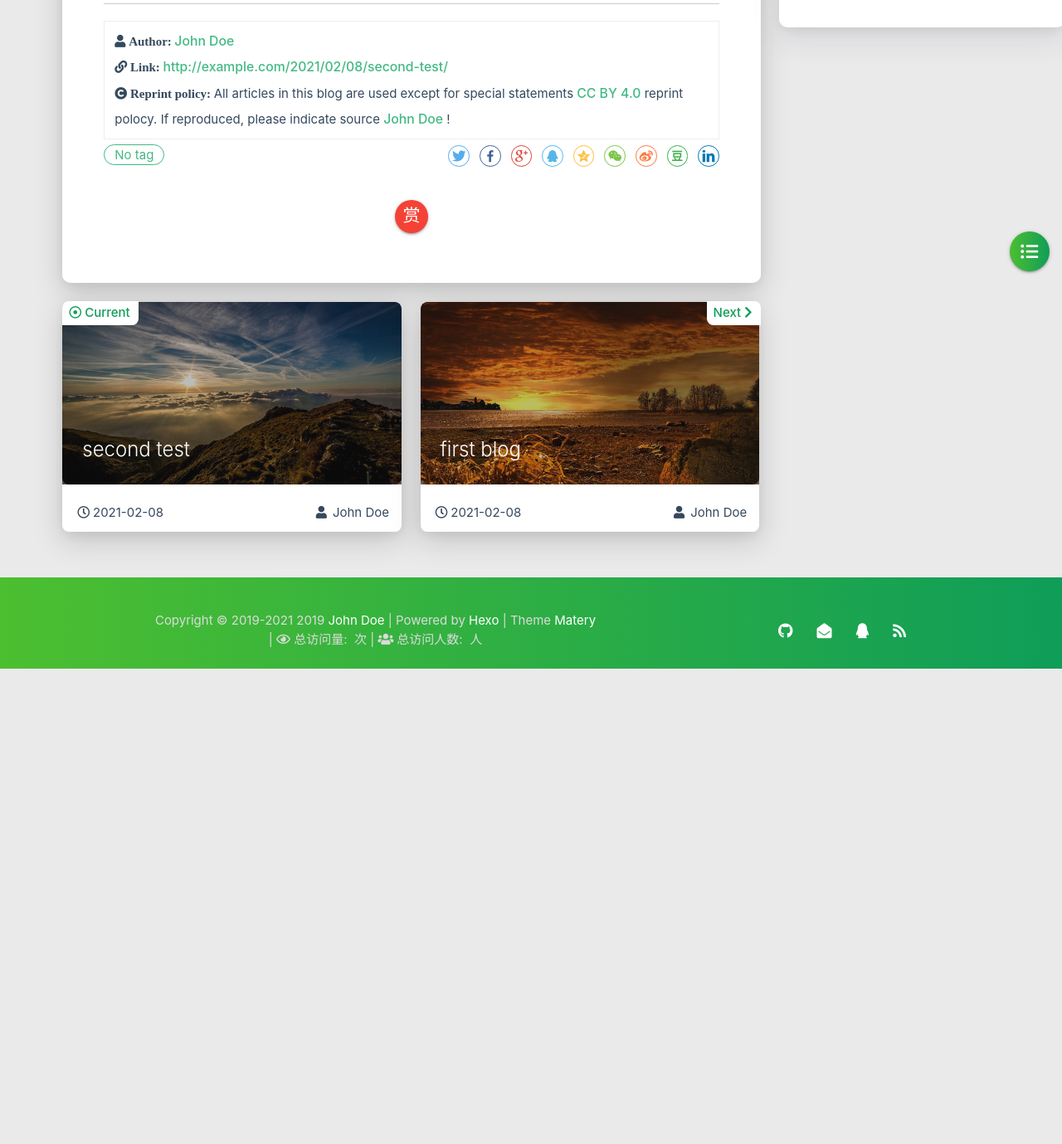
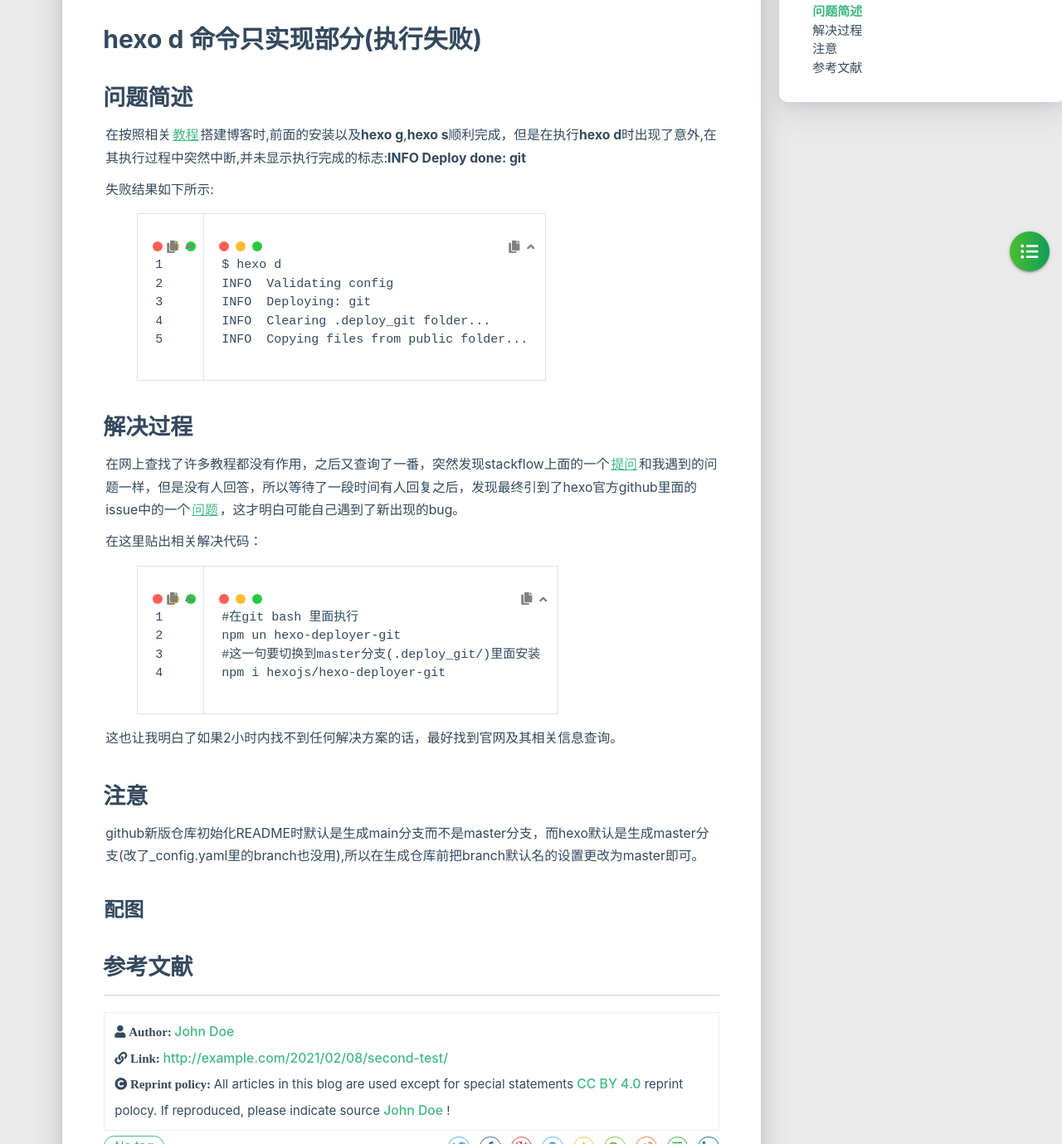
Before and after one commit to genhh/genhh.github.io, a plain HTML site: page 2021/02/08/second-test/index.html in a window 1280 px wide. Shown: the part 397-1776 px from the top of the page at 83% size. Before the commit the page ends 1203 px from the top, so only its background shows below. Drawn offline with Linux system fonts and the light colour scheme; some packages are replaced by stand-ins of ours; no server answers; a script that the page names is missing.

Commit message:
Site updated: 2021-02-08 21:39:25

```diff
--- a/2021/02/08/second-test/index.html
+++ b/2021/02/08/second-test/index.html
@@ -464,7 +464,15 @@
 
         <div class="card-content article-card-content">
             <div id="articleContent">
-
+                <h1 id="hexo-d-命令只实现部分-执行失败"><a href="#hexo-d-命令只实现部分-执行失败" class="headerlink" title="hexo d 命令只实现部分(执行失败)"></a>hexo d 命令只实现部分(执行失败)</h1><h2 id="问题简述"><a href="#问题简述" class="headerlink" title="问题简述"></a>问题简述</h2><p>在按照相关<a target="_blank" rel="noopener" href="https://zhuanlan.zhihu.com/p/35668237">教程</a>搭建博客时,前面的安装以及<strong>hexo g</strong>,<strong>hexo s</strong>顺利完成，但是在执行<strong>hexo d</strong>时出现了意外,在其执行过程中突然中断,并未显示执行完成的标志:<strong>INFO Deploy done: git</strong></p>
+<p>失败结果如下所示:</p>
+<figure class="highlight bash"><table><tr><td class="gutter"><pre><span class="line">1</span><br><span class="line">2</span><br><span class="line">3</span><br><span class="line">4</span><br><span class="line">5</span><br></pre></td><td class="code"><pre><span class="line">$ hexo d</span><br><span class="line">INFO  Validating config</span><br><span class="line">INFO  Deploying: git</span><br><span class="line">INFO  Clearing .deploy_git folder...</span><br><span class="line">INFO  Copying files from public folder...</span><br></pre></td></tr></table></figure>
+<h2 id="解决过程"><a href="#解决过程" class="headerlink" title="解决过程"></a>解决过程</h2><p>在网上查找了许多教程都没有作用，之后又查询了一番，突然发现stackflow上面的一个<a target="_blank" rel="noopener" href="https://stackoverflow.com/questions/66095027/after-hexo-d-when-diaplay-copying-files-from-public-folder-git-stopped-i-do">提问</a>和我遇到的问题一样，但是没有人回答，所以等待了一段时间有人回复之后，发现最终引到了hexo官方github里面的issue中的一个<a target="_blank" rel="noopener" href="https://github.com/hexojs/hexo/issues/4634">问题</a>，这才明白可能自己遇到了新出现的bug。</p>
+<p>在这里贴出相关解决代码：</p>
+<figure class="highlight bash"><table><tr><td class="gutter"><pre><span class="line">1</span><br><span class="line">2</span><br><span class="line">3</span><br><span class="line">4</span><br></pre></td><td class="code"><pre><span class="line"><span class="comment">#在git bash 里面执行</span></span><br><span class="line">npm un hexo-deployer-git</span><br><span class="line"><span class="comment">#这一句要切换到master分支(.deploy_git/)里面安装</span></span><br><span class="line">npm i hexojs/hexo-deployer-git</span><br></pre></td></tr></table></figure>
+<p>这也让我明白了如果2小时内找不到任何解决方案的话，最好找到官网及其相关信息查询。</p>
+<h2 id="注意"><a href="#注意" class="headerlink" title="注意"></a>注意</h2><p>github新版仓库初始化README时默认是生成main分支而不是master分支，而hexo默认是生成master分支(改了_config.yaml里的branch也没用),所以在生成仓库前把branch默认名的设置更改为master即可。</p>
+<h3 id="配图"><a href="#配图" class="headerlink" title="配图"></a>配图</h3><h2 id="参考文献"><a href="#参考文献" class="headerlink" title="参考文献"></a>参考文献</h2>
 
             </div>
             <hr/>
```
Also changed, not shown: 2021/02/08/first-blog/index.html (+1 -0 lines), archives/2021/02/index.html (+1 -1 lines), archives/2021/index.html (+1 -1 lines), archives/index.html (+1 -1 lines), index.html (+2 -0 lines).
